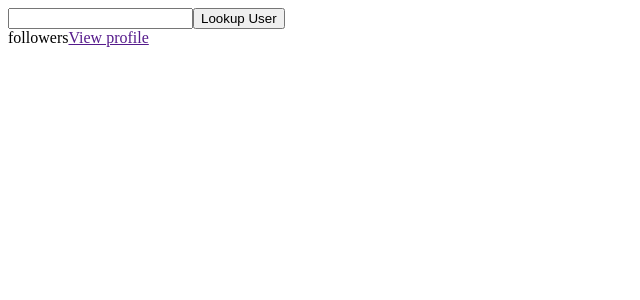
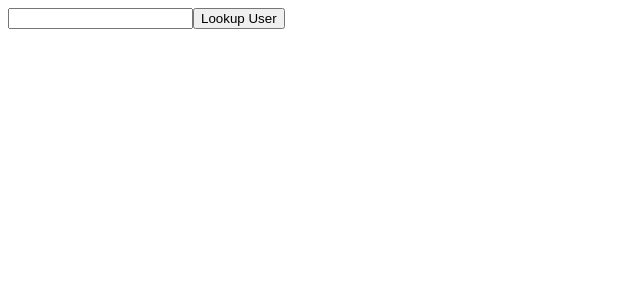
Before and after one commit to jennagoldman/github-viewer, a React app: page / in a window 1280 px wide. Shown: the top 300 px of the page, without its empty margins (0-640 px from the left). Built offline with nearby package versions, Linux system fonts and the light colour scheme.

Commit message:
add fetchRepos service function and add it to handleSearch

```diff
--- a/src/components/UserInfo/UserInfo.jsx
+++ b/src/components/UserInfo/UserInfo.jsx
@@ -1,13 +1,16 @@
 import React from 'react';
 import PropTypes from 'prop-types';
 
-const UserInfo = ({ name, followerCount, profileLink }) => (
-  <div>
-    <span>{name}</span>
-    <span>{followerCount} followers</span>
-    <a href={profileLink}>View profile</a>
-  </div>
-);
+const UserInfo = ({ name, followerCount, profileLink }) => {
+  if(name) {
+    return <div>
+      <p>{name}</p>
+      <p>{followerCount} followers</p>
+      <a href={profileLink} target="_blank" rel="noopener noreferrer">View {name}'s GitHub Profile</a>
+    </div>;
+  }
+  return null;
+};
 
 UserInfo.propTypes = {
   name: PropTypes.string.isRequired,
--- a/src/containers/User/User.jsx
+++ b/src/containers/User/User.jsx
@@ -1,7 +1,7 @@
 import React, { Component } from 'react';
 import UsernameInput from '../../components/UsernameInput/UsernameInput.jsx';
 import UserInfo from '../../components/UserInfo/UserInfo.jsx';
-import { fetchUser } from '../../services/github.js';
+import { fetchUser, fetchRepos } from '../../services/github.js';
 
 
 export default class User extends Component {
@@ -9,7 +9,8 @@ export default class User extends Component {
     username: '',
     name: '',
     followerCount: '',
-    profileLink: ''
+    profileLink: '',
+    repos: []
   }
 
   handleUsernameChange = ({ target }) => {
@@ -24,14 +25,19 @@ export default class User extends Component {
         this.setState({ followerCount: user.followers });
         this.setState({ profileLink: user.html_url });
       });
+
+    fetchRepos(this.state.username)
+      .then(repos => {
+        this.setState({ repos });
+      });
   };
 
   render() {
-    const { username, name, followerCount, profileLink } = this.state;
+    const { username, name, followerCount, profileLink, repos } = this.state;
     return (
       <>
         <UsernameInput username={username} onUsernameChange={this.handleUsernameChange} onSearch={this.handleSearch} />
-        <UserInfo name={name} followerCount={followerCount} profileLink={profileLink} />
+        <UserInfo name={name} followerCount={followerCount} profileLink={profileLink} repos={repos} />
       </>
     );
   }
--- a/src/services/github.js
+++ b/src/services/github.js
@@ -2,3 +2,8 @@ export const fetchUser = (username) => {
   return fetch(`https://api.github.com/users/${username}`)
     .then(res => res.json());
 };
+
+export const fetchRepos = (username) => {
+  return fetch(`https://api.github.com/users/${username}/repos`)
+    .then(res => res.json());
+};
```
